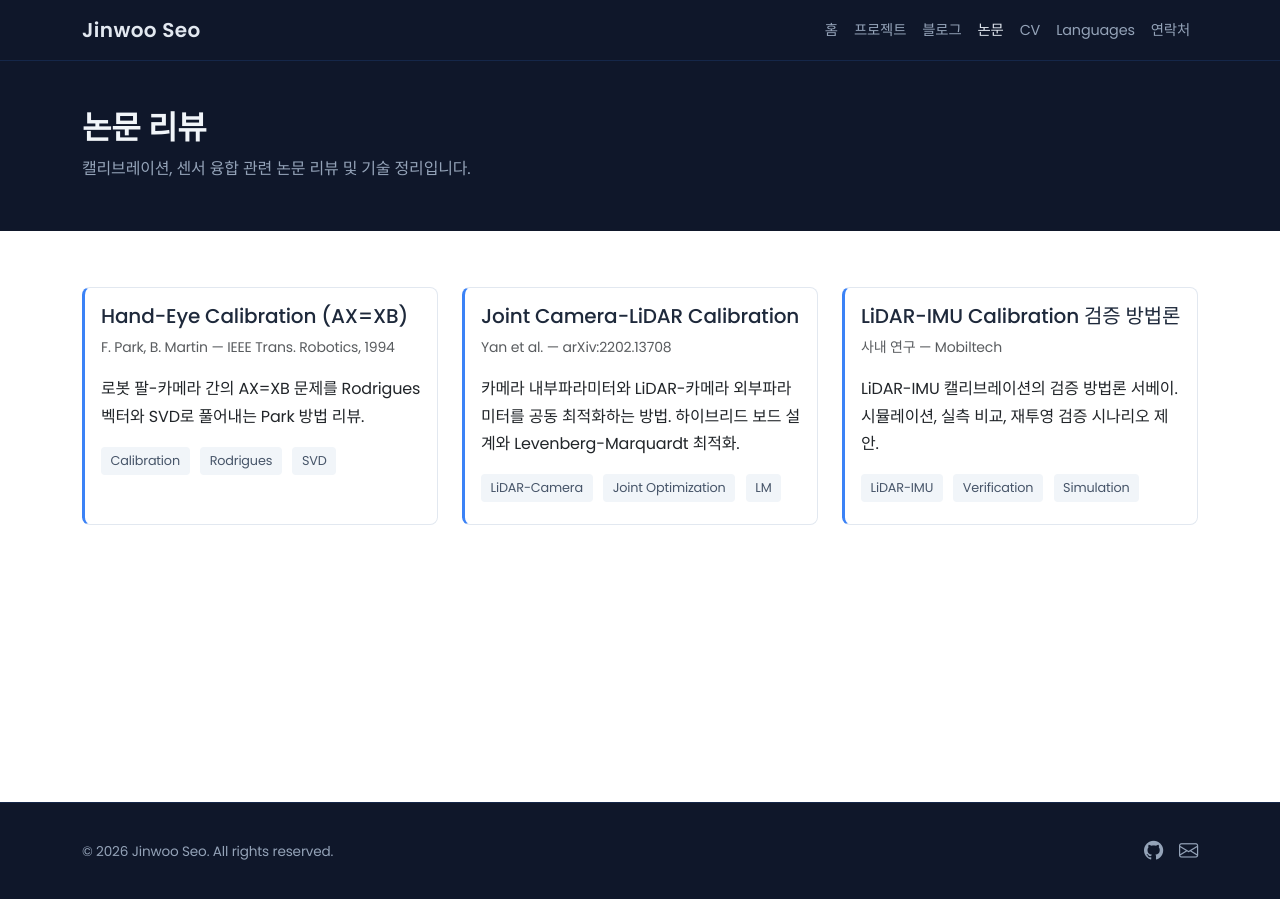
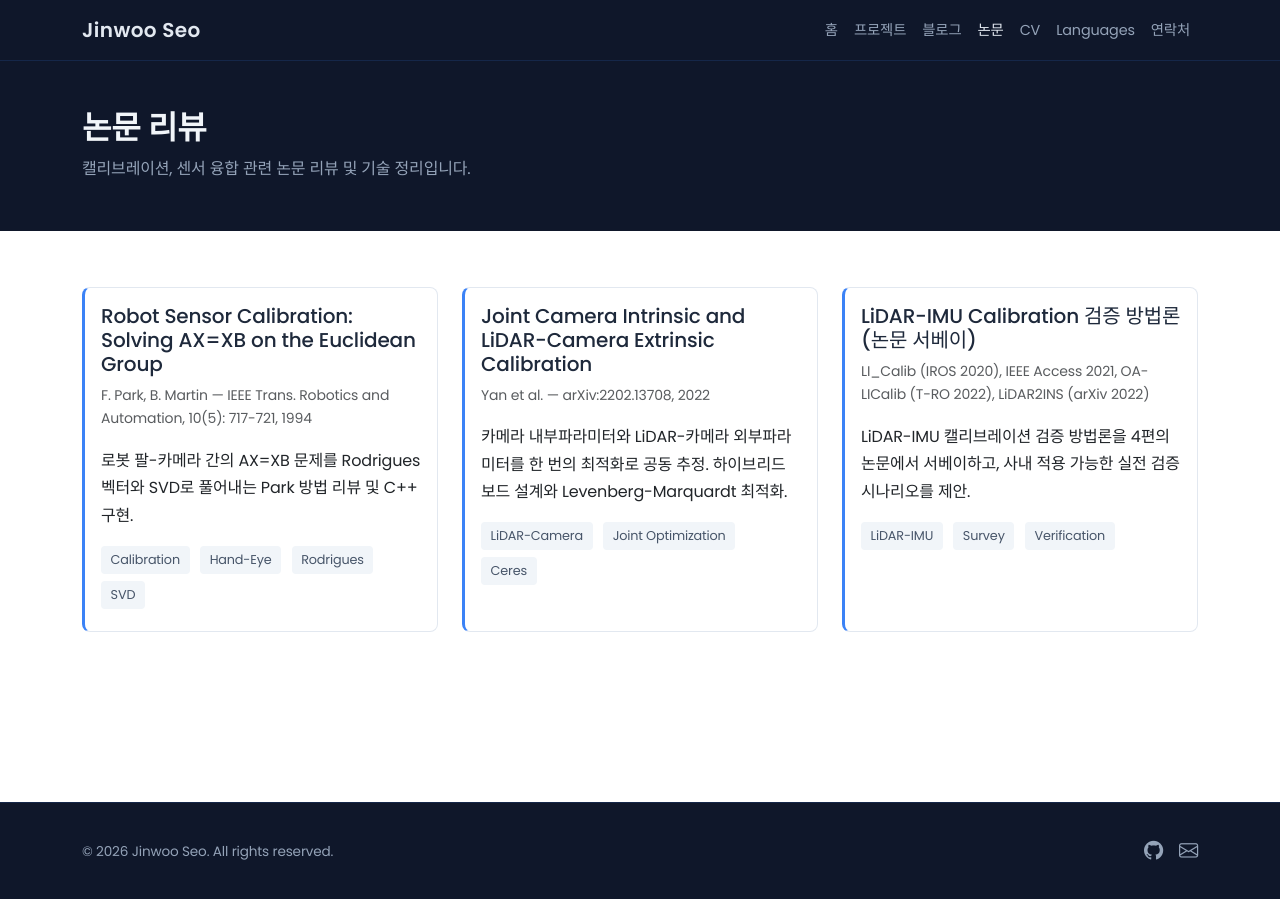
Before and after one commit to jinwoo-Sync/jinwoo-Sync.github.io, a Jekyll site: the page built from papers.html, in a window 1280 px wide. Built offline with Jekyll 4.4.1, drawn with Linux system fonts in a browser that asks for light colours.

Commit message:
논문 출처 정확히 기재

```diff
--- a/papers.html
+++ b/papers.html
@@ -17,15 +17,16 @@ title: 논문 리뷰
         <div class="card-body">
           <h5 class="card-title">
             <a href="{{ '/paper-reviews/hand-eye-calibration.html' | relative_url }}" class="text-decoration-none">
-              Hand-Eye Calibration (AX=XB)
+              Robot Sensor Calibration: Solving AX=XB on the Euclidean Group
             </a>
           </h5>
-          <p class="text-muted small">F. Park, B. Martin — IEEE Trans. Robotics, 1994</p>
+          <p class="text-muted small">F. Park, B. Martin — IEEE Trans. Robotics and Automation, 10(5): 717-721, 1994</p>
           <p class="card-text">
-            로봇 팔-카메라 간의 AX=XB 문제를 Rodrigues 벡터와 SVD로 풀어내는 Park 방법 리뷰.
+            로봇 팔-카메라 간의 AX=XB 문제를 Rodrigues 벡터와 SVD로 풀어내는 Park 방법 리뷰 및 C++ 구현.
           </p>
           <div>
             <span class="tag">Calibration</span>
+            <span class="tag">Hand-Eye</span>
             <span class="tag">Rodrigues</span>
             <span class="tag">SVD</span>
           </div>
@@ -38,17 +39,17 @@ title: 논문 리뷰
         <div class="card-body">
           <h5 class="card-title">
             <a href="{{ '/paper-reviews/joint-camera-lidar-calibration.html' | relative_url }}" class="text-decoration-none">
-              Joint Camera-LiDAR Calibration
+              Joint Camera Intrinsic and LiDAR-Camera Extrinsic Calibration
             </a>
           </h5>
-          <p class="text-muted small">Yan et al. — arXiv:2202.13708</p>
+          <p class="text-muted small">Yan et al. — arXiv:2202.13708, 2022</p>
           <p class="card-text">
-            카메라 내부파라미터와 LiDAR-카메라 외부파라미터를 공동 최적화하는 방법. 하이브리드 보드 설계와 Levenberg-Marquardt 최적화.
+            카메라 내부파라미터와 LiDAR-카메라 외부파라미터를 한 번의 최적화로 공동 추정. 하이브리드 보드 설계와 Levenberg-Marquardt 최적화.
           </p>
           <div>
             <span class="tag">LiDAR-Camera</span>
             <span class="tag">Joint Optimization</span>
-            <span class="tag">LM</span>
+            <span class="tag">Ceres</span>
           </div>
         </div>
       </div>
@@ -59,17 +60,19 @@ title: 논문 리뷰
         <div class="card-body">
           <h5 class="card-title">
             <a href="{{ '/paper-reviews/lidar-imu-calibration.html' | relative_url }}" class="text-decoration-none">
-              LiDAR-IMU Calibration 검증 방법론
+              LiDAR-IMU Calibration 검증 방법론 (논문 서베이)
             </a>
           </h5>
-          <p class="text-muted small">사내 연구 — Mobiltech</p>
+          <p class="text-muted small">
+            LI_Calib (IROS 2020), IEEE Access 2021, OA-LICalib (T-RO 2022), LiDAR2INS (arXiv 2022)
+          </p>
           <p class="card-text">
-            LiDAR-IMU 캘리브레이션의 검증 방법론 서베이. 시뮬레이션, 실측 비교, 재투영 검증 시나리오 제안.
+            LiDAR-IMU 캘리브레이션 검증 방법론을 4편의 논문에서 서베이하고, 사내 적용 가능한 실전 검증 시나리오를 제안.
           </p>
           <div>
             <span class="tag">LiDAR-IMU</span>
+            <span class="tag">Survey</span>
             <span class="tag">Verification</span>
-            <span class="tag">Simulation</span>
           </div>
         </div>
       </div>
```
Also changed, not shown: paper-reviews/lidar-imu-calibration.md (+16 -6 lines).
